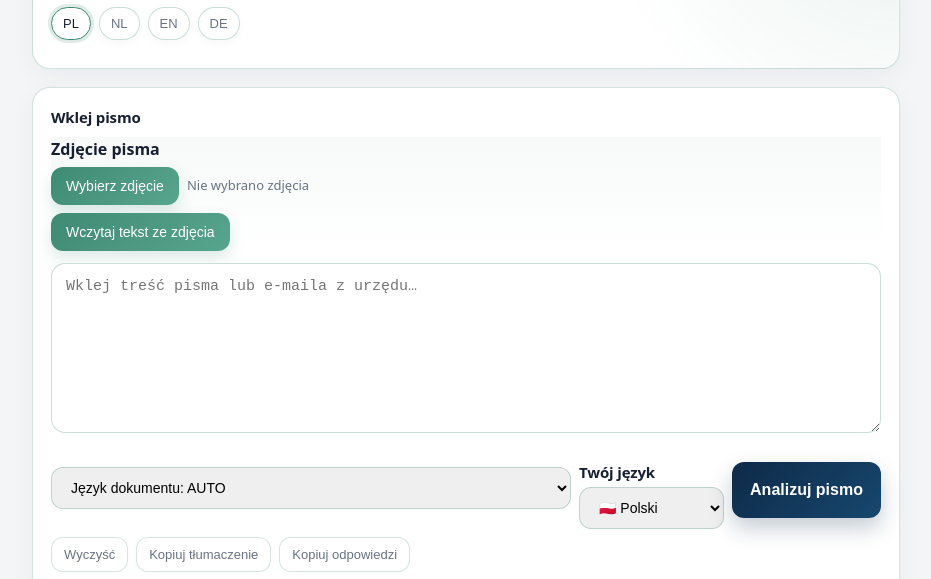
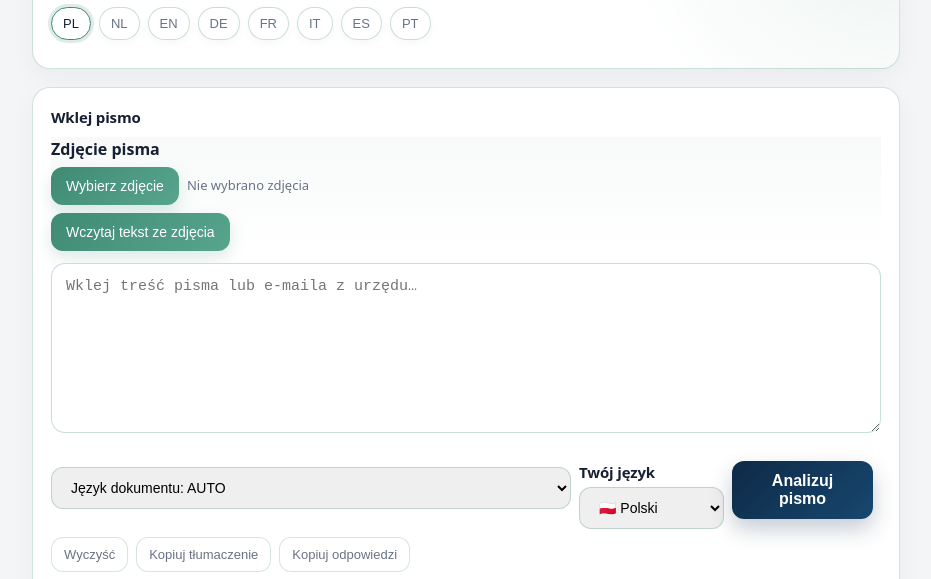
Before and after one commit to irasmadey69-a11y/sense-bridge-production, a website: page index.html in a window 1280 px wide. Shown: the part 173-752 px from the top of the page, without its empty margins (174-1105 px from the left). Drawn offline with Linux system fonts and the light colour scheme.

Commit message:
Update index.html

```diff
--- a/index.html
+++ b/index.html
@@ -387,6 +387,29 @@
       }
     }
 
+
+    .ui-switch{
+      max-width:100%;
+    }
+    @media (max-width:640px){
+      .ui-switch{
+        gap:7px;
+      }
+      .ui-btn{
+        padding:8px 10px;
+        min-width:48px;
+      }
+    }
+
+
+    .analyze-status{
+      margin-top:10px;
+      font-size:14px;
+      font-weight:650;
+      color:#0e2a47;
+      min-height:22px;
+    }
+
   </style>
 </head>
 
@@ -405,6 +428,10 @@
         <button class="ui-btn" type="button" data-ui="NL" onclick="setUiLang('NL')">NL</button>
         <button class="ui-btn" type="button" data-ui="EN" onclick="setUiLang('EN')">EN</button>
         <button class="ui-btn" type="button" data-ui="DE" onclick="setUiLang('DE')">DE</button>
+        <button class="ui-btn" type="button" data-ui="FR" onclick="setUiLang('FR')">FR</button>
+        <button class="ui-btn" type="button" data-ui="IT" onclick="setUiLang('IT')">IT</button>
+        <button class="ui-btn" type="button" data-ui="ES" onclick="setUiLang('ES')">ES</button>
+        <button class="ui-btn" type="button" data-ui="PT" onclick="setUiLang('PT')">PT</button>
       </div>
     </div>
 
@@ -435,24 +462,37 @@
 
     <div class="row" style="margin-top:8px">
       <select id="sourceLang" aria-label="Język dokumentu">
+
         <option value="AUTO">Język dokumentu: AUTO</option>
+        <option value="PL">🇵🇱 Polski</option>
         <option value="NL">🇳🇱 Nederlands</option>
+        <option value="EN">🇬🇧 English</option>
         <option value="DE">🇩🇪 Deutsch</option>
-        <option value="EN">🇬🇧 English</option>
-        <option value="PL">🇵🇱 Polski</option>
+        <option value="FR">🇫🇷 Français</option>
+        <option value="IT">🇮🇹 Italiano</option>
+        <option value="ES">🇪🇸 Español</option>
+        <option value="PT">🇵🇹 Português</option>
+
       </select>
 
       <div>
         <div id="lblUserLang" class="section-title">Twój język</div>
         <select id="userLang" aria-label="Twój język">
-          <option value="PL">🇵🇱 Polski</option>
-          <option value="NL">🇳🇱 Nederlands</option>
-          <option value="EN">🇬🇧 English</option>
-          <option value="DE">🇩🇪 Deutsch</option>
+
+        <option value="PL">🇵🇱 Polski</option>
+        <option value="NL">🇳🇱 Nederlands</option>
+        <option value="EN">🇬🇧 English</option>
+        <option value="DE">🇩🇪 Deutsch</option>
+        <option value="FR">🇫🇷 Français</option>
+        <option value="IT">🇮🇹 Italiano</option>
+        <option value="ES">🇪🇸 Español</option>
+        <option value="PT">🇵🇹 Português</option>
+
         </select>
       </div>
 
       <button id="btnAnalyze" class="primary grow" onclick="analyze()">Analizuj pismo</button>
+      <div id="analyzeStatus" class="analyze-status"></div>
     </div>
 
     <div class="tools">
@@ -706,16 +746,9 @@ const UI = {
       choosePhoto: "Wybierz zdjęcie",
       noPhoto: "Nie wybrano zdjęcia",
       readPhoto: "Wczytaj tekst ze zdjęcia",
-      statusChoosePhoto: "Najpierw wybierz zdjęcie pisma.",
-      statusNoTextarea: "Nie znaleziono pola tekstowego na pismo.",
-      statusChooseImage: "Wybierz plik obrazu, np. JPG lub PNG.",
-      statusTooBig: "Zdjęcie jest za duże. Maksymalnie",
-      statusReading: "Czytam tekst ze zdjęcia...",
-      statusInserted: "Tekst ze zdjęcia został wstawiony. Możesz kliknąć „Analizuj pismo”.",
-      statusError: "Błąd:",
-      userLang: "Twój język",
       placeholder: "Wklej treść pisma lub e-maila z urzędu…",
       btnAnalyze: "Analizuj pismo",
+      userLang: "Twój język",
       free: "FREE:",
       analyses: "analizy",
       access: "Dostęp:",
@@ -737,9 +770,7 @@ const UI = {
       srcAuto: "Język dokumentu: AUTO",
       clear: "Wyczyść",
       copyTr: "Kopiuj tłumaczenie",
-      copyEx: "Kopiuj odpowiedzi",
-      emptyCopy: "Brak treści do skopiowania.",
-      emptyText: "Wklej treść pisma."
+      copyEx: "Kopiuj odpowiedzi"
     },
     NL: {
       title: "Sense Bridge",
@@ -749,16 +780,9 @@ const UI = {
       choosePhoto: "Kies foto",
       noPhoto: "Geen foto gekozen",
       readPhoto: "Tekst uit foto lezen",
-      statusChoosePhoto: "Kies eerst een foto van de brief.",
-      statusNoTextarea: "Tekstveld voor de brief niet gevonden.",
-      statusChooseImage: "Kies een afbeeldingsbestand, bijvoorbeeld JPG of PNG.",
-      statusTooBig: "De foto is te groot. Maximaal",
-      statusReading: "Ik lees de tekst uit de foto...",
-      statusInserted: "De tekst uit de foto is ingevoegd. Je kunt nu op ‘Analyseer brief’ klikken.",
-      statusError: "Fout:",
-      userLang: "Jouw taal",
       placeholder: "Plak de tekst van de brief of e-mail…",
       btnAnalyze: "Analyseer brief",
+      userLang: "Jouw taal",
       free: "FREE:",
       analyses: "analyses",
       access: "Toegang:",
@@ -780,9 +804,7 @@ const UI = {
       srcAuto: "Taal document: AUTO",
       clear: "Wissen",
       copyTr: "Kopieer vertaling",
-      copyEx: "Kopieer antwoorden",
-      emptyCopy: "Geen tekst om te kopiëren.",
-      emptyText: "Plak de tekst van de brief."
+      copyEx: "Kopieer antwoorden"
     },
     EN: {
       title: "Sense Bridge",
@@ -792,16 +814,9 @@ const UI = {
       choosePhoto: "Choose photo",
       noPhoto: "No photo selected",
       readPhoto: "Read text from photo",
-      statusChoosePhoto: "Choose a letter photo first.",
-      statusNoTextarea: "Letter text field not found.",
-      statusChooseImage: "Choose an image file, for example JPG or PNG.",
-      statusTooBig: "The photo is too large. Maximum",
-      statusReading: "Reading text from photo...",
-      statusInserted: "Text from the photo was inserted. You can click ‘Analyze letter’.",
-      statusError: "Error:",
-      userLang: "Your language",
       placeholder: "Paste the content of the letter or email…",
       btnAnalyze: "Analyze letter",
+      userLang: "Your language",
       free: "FREE:",
       analyses: "analyses",
       access: "Access:",
@@ -823,9 +838,7 @@ const UI = {
       srcAuto: "Document language: AUTO",
       clear: "Clear",
       copyTr: "Copy translation",
-      copyEx: "Copy replies",
-      emptyCopy: "No text to copy.",
-      emptyText: "Paste the letter text."
+      copyEx: "Copy replies"
     },
     DE: {
       title: "Sense Bridge",
@@ -835,16 +848,9 @@ const UI = {
       choosePhoto: "Foto wählen",
       noPhoto: "Kein Foto ausgewählt",
       readPhoto: "Text aus Foto lesen",
-      statusChoosePhoto: "Wähle zuerst ein Foto des Schreibens.",
-      statusNoTextarea: "Textfeld für das Schreiben nicht gefunden.",
-      statusChooseImage: "Wähle eine Bilddatei, z. B. JPG oder PNG.",
-      statusTooBig: "Das Foto ist zu groß. Maximal",
-      statusReading: "Ich lese den Text aus dem Foto...",
-      statusInserted: "Der Text aus dem Foto wurde eingefügt. Du kannst auf ‘Schreiben analysieren’ klicken.",
-      statusError: "Fehler:",
-      userLang: "Deine Sprache",
       placeholder: "Füge den Text des Schreibens oder der E-Mail ein…",
       btnAnalyze: "Schreiben analysieren",
+      userLang: "Deine Sprache",
       free: "FREE:",
       analyses: "Analysen",
       access: "Zugang:",
@@ -866,9 +872,143 @@ const UI = {
       srcAuto: "Dokumentsprache: AUTO",
       clear: "Leeren",
       copyTr: "Übersetzung kopieren",
-      copyEx: "Antworten kopieren",
-      emptyCopy: "Kein Text zum Kopieren.",
-      emptyText: "Füge den Text des Schreibens ein."
+      copyEx: "Antworten kopieren"
+    },
+    FR: {
+      title: "Sense Bridge",
+      desc: "Aide à comprendre les courriers officiels. Sans conseil. Sans pression.",
+      paste: "Coller le courrier",
+      photoTitle: "Photo du courrier",
+      choosePhoto: "Choisir une photo",
+      noPhoto: "Aucune photo sélectionnée",
+      readPhoto: "Lire le texte de la photo",
+      placeholder: "Collez le texte du courrier ou de l’e-mail…",
+      btnAnalyze: "Analyser le courrier",
+      userLang: "Votre langue",
+      free: "FREE:",
+      analyses: "analyses",
+      access: "Accès:",
+      reset: "Réinitialisation test",
+      lock: "Votre limite FREE est utilisée. Choisissez un accès ci-dessous pour continuer.",
+      translation: "Traduction",
+      summary: "Ce que l’organisme communique",
+      risks: "Risques de communication",
+      examples: "Exemples de réponses",
+      payTitle: "Accès sans abonnement",
+      payDesc: "Vous avez 3 analyses FREE pour tester. Ensuite, choisissez un accès temporaire.",
+      p24meta: "Pour un courrier urgent",
+      p7meta: "Pour plusieurs messages",
+      p30meta: "Tranquillité pendant un mois",
+      best: "Meilleure valeur",
+      fine1: "Sense Bridge ne donne pas de conseils juridiques. Il aide à comprendre le sens, le ton et les risques afin que vous puissiez décider vous-même.",
+      fine2: "Nous vendons de la tranquillité et de la compréhension, pas de l’« IA ».",
+      hintUI: "« UI » signifie simplement la langue de la page (boutons et textes) — cela ne change pas l’analyse.",
+      srcAuto: "Langue du document: AUTO",
+      clear: "Effacer",
+      copyTr: "Copier la traduction",
+      copyEx: "Copier les réponses"
+    },
+    IT: {
+      title: "Sense Bridge",
+      desc: "Aiuta a capire le lettere ufficiali. Nessun consiglio. Nessuna pressione.",
+      paste: "Incolla la lettera",
+      photoTitle: "Foto della lettera",
+      choosePhoto: "Scegli foto",
+      noPhoto: "Nessuna foto selezionata",
+      readPhoto: "Leggi testo dalla foto",
+      placeholder: "Incolla il testo della lettera o dell’e-mail…",
+      btnAnalyze: "Analizza lettera",
+      userLang: "La tua lingua",
+      free: "FREE:",
+      analyses: "analisi",
+      access: "Accesso:",
+      reset: "Reset test",
+      lock: "Il tuo limite FREE è stato usato. Scegli un accesso qui sotto per continuare.",
+      translation: "Traduzione",
+      summary: "Cosa comunica l’ente",
+      risks: "Rischi comunicativi",
+      examples: "Esempi di risposte",
+      payTitle: "Accesso senza abbonamento",
+      payDesc: "Hai 3 analisi FREE per provare. Poi scegli un accesso temporaneo.",
+      p24meta: "Per una lettera urgente",
+      p7meta: "Per una serie di messaggi",
+      p30meta: "Tranquillità per tutto il mese",
+      best: "Miglior valore",
+      fine1: "Sense Bridge non fornisce consulenza legale. Aiuta a capire significato, tono e rischi, così puoi decidere tu.",
+      fine2: "Vendiamo tranquillità e comprensione, non ‘AI’.",
+      hintUI: "‘UI’ è semplicemente la lingua della pagina (pulsanti e testi) — non cambia l’analisi.",
+      srcAuto: "Lingua del documento: AUTO",
+      clear: "Cancella",
+      copyTr: "Copia traduzione",
+      copyEx: "Copia risposte"
+    },
+    ES: {
+      title: "Sense Bridge",
+      desc: "Ayuda a entender cartas oficiales. Sin asesoramiento. Sin presión.",
+      paste: "Pegar la carta",
+      photoTitle: "Foto de la carta",
+      choosePhoto: "Elegir foto",
+      noPhoto: "No se ha seleccionado foto",
+      readPhoto: "Leer texto de la foto",
+      placeholder: "Pega el texto de la carta o del correo…",
+      btnAnalyze: "Analizar carta",
+      userLang: "Tu idioma",
+      free: "FREE:",
+      analyses: "análisis",
+      access: "Acceso:",
+      reset: "Reinicio de prueba",
+      lock: "Has usado tu límite FREE. Elige un acceso abajo para continuar.",
+      translation: "Traducción",
+      summary: "Qué comunica la institución",
+      risks: "Riesgos de comunicación",
+      examples: "Ejemplos de respuesta",
+      payTitle: "Acceso sin suscripción",
+      payDesc: "Tienes 3 análisis FREE para probar. Después eliges un acceso temporal.",
+      p24meta: "Para una carta urgente",
+      p7meta: "Para varios mensajes",
+      p30meta: "Tranquilidad durante todo el mes",
+      best: "Mejor valor",
+      fine1: "Sense Bridge no ofrece asesoramiento legal. Ayuda a entender el significado, el tono y los riesgos para que puedas decidir por ti mismo.",
+      fine2: "Vendemos tranquilidad y comprensión, no ‘IA’.",
+      hintUI: "‘UI’ es simplemente el idioma de la página (botones y textos) — no cambia el análisis.",
+      srcAuto: "Idioma del documento: AUTO",
+      clear: "Borrar",
+      copyTr: "Copiar traducción",
+      copyEx: "Copiar respuestas"
+    },
+    PT: {
+      title: "Sense Bridge",
+      desc: "Ajuda a entender cartas oficiais. Sem aconselhamento. Sem pressão.",
+      paste: "Colar a carta",
+      photoTitle: "Foto da carta",
+      choosePhoto: "Escolher foto",
+      noPhoto: "Nenhuma foto selecionada",
+      readPhoto: "Ler texto da foto",
+      placeholder: "Cole o texto da carta ou do e-mail…",
+      btnAnalyze: "Analisar carta",
+      userLang: "O seu idioma",
+      free: "FREE:",
+      analyses: "análises",
+      access: "Acesso:",
+      reset: "Reset de teste",
+      lock: "O seu limite FREE foi usado. Escolha um acesso abaixo para continuar.",
+      translation: "Tradução",
+      summary: "O que a entidade comunica",
+      risks: "Riscos de comunicação",
+      examples: "Exemplos de respostas",
+      payTitle: "Acesso sem subscrição",
+      payDesc: "Tem 3 análises FREE para testar. Depois escolhe um acesso temporário.",
+      p24meta: "Para uma carta urgente",
+      p7meta: "Para uma série de mensagens",
+      p30meta: "Tranquilidade por todo o mês",
+      best: "Melhor valor",
+      fine1: "Sense Bridge não fornece aconselhamento jurídico. Ajuda a entender o significado, o tom e os riscos para que possa decidir por si.",
+      fine2: "Vendemos tranquilidade e compreensão, não ‘IA’.",
+      hintUI: "‘UI’ é simplesmente o idioma da página (botões e textos) — isso não altera a análise.",
+      srcAuto: "Idioma do documento: AUTO",
+      clear: "Limpar",
+      copyTr: "Copiar tradução",
+      copyEx: "Copiar respostas"
     }
   }
 };
@@ -1135,7 +1275,9 @@ async function analyze(){
   if (!checkPaywall()) return;
 
   const btn = document.getElementById("btnAnalyze");
+  const statusEl = document.getElementById("analyzeStatus");
   btn.disabled = true;
+  if(statusEl){ statusEl.textContent = "⏳ Analizuję pismo..."; }
 
   try{
     const text = (document.getElementById("inputText").value || "").trim();
@@ -1198,11 +1340,16 @@ async function analyze(){
     refreshUI();
     updatePaidMessage();
 
+    if(statusEl){ statusEl.textContent = "✅ Gotowe – sprawdź poniżej"; }
     document.getElementById("translation").scrollIntoView({behavior:"smooth"});
   } catch (e){
+    if(statusEl){ statusEl.textContent = "❌ Błąd analizy"; }
     alert("Błąd: " + (e?.message || e));
   } finally {
     btn.disabled = false;
+    setTimeout(() => {
+      if(statusEl) statusEl.textContent = "";
+    }, 3000);
   }
 }
 
```
